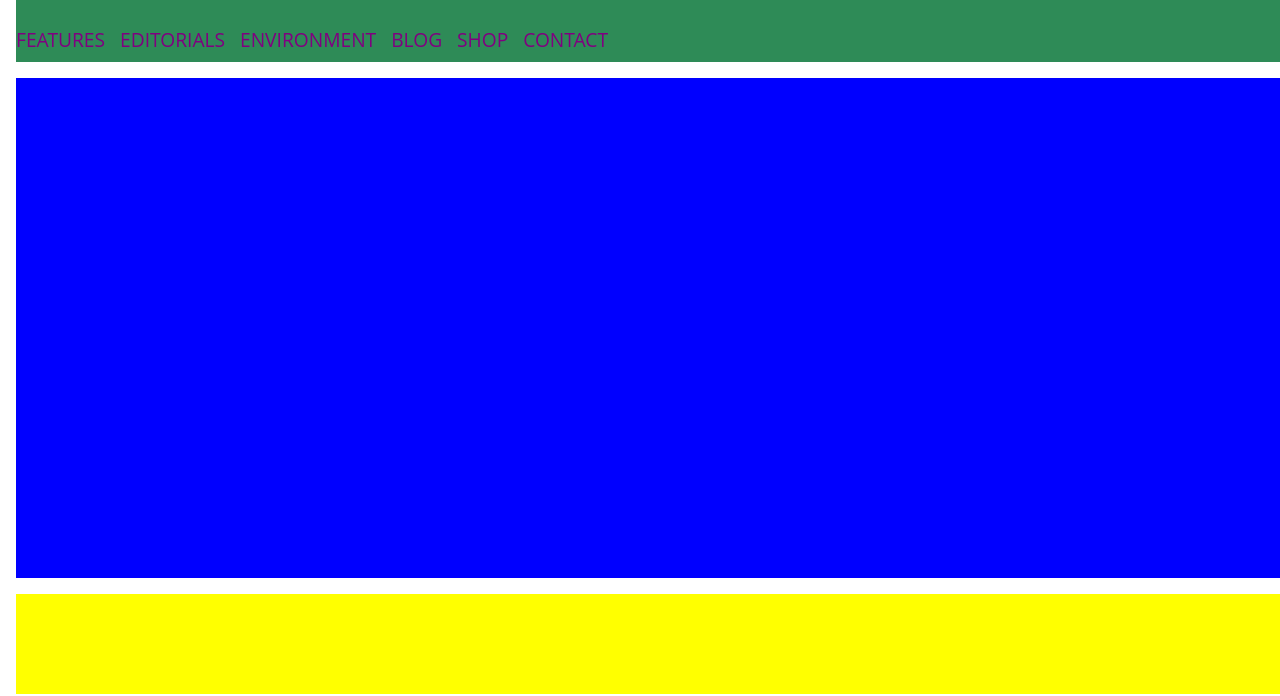
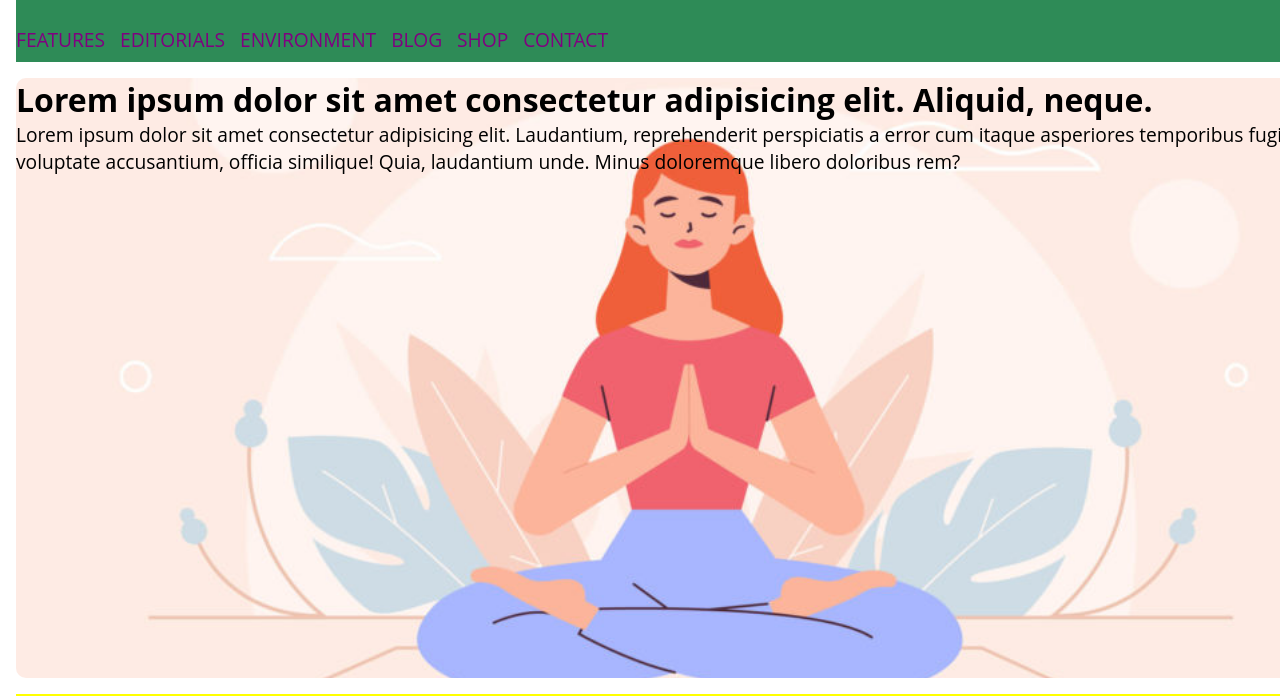
Before and after one commit to lumilio/htmlcss-struttura-wp, a plain HTML site: page index.html in a window 1280 px wide. Shown: the part 104-800 px from the top of the page. Drawn offline with Linux system fonts and the light colour scheme.

Commit message:
start hero img

```diff
--- a/css/cascading-style-sheets.css
+++ b/css/cascading-style-sheets.css
@@ -39,8 +39,11 @@ footer{
 }
 
 .hero-img{
-    height: 500px;
-    background-color: blue;
+    height: 600px;
+    background-image: url(../img/banner.jpg);
+    background-size: cover;
+    background-position: center;
+    border-radius: 10px;
 }
 
 .box-page{
--- a/index.html
+++ b/index.html
@@ -17,6 +17,8 @@
   <main>
 
     <div class="hero-img">
+      <h1>Lorem ipsum dolor sit amet consectetur adipisicing elit. Aliquid, neque.</h1>
+      <nav>Lorem ipsum dolor sit amet consectetur adipisicing elit. Laudantium, reprehenderit perspiciatis a error cum itaque asperiores temporibus fugiat voluptate accusantium, officia similique! Quia, laudantium unde. Minus doloremque libero doloribus rem?</nav>
     </div>
 
     <div class="box-page">
```
